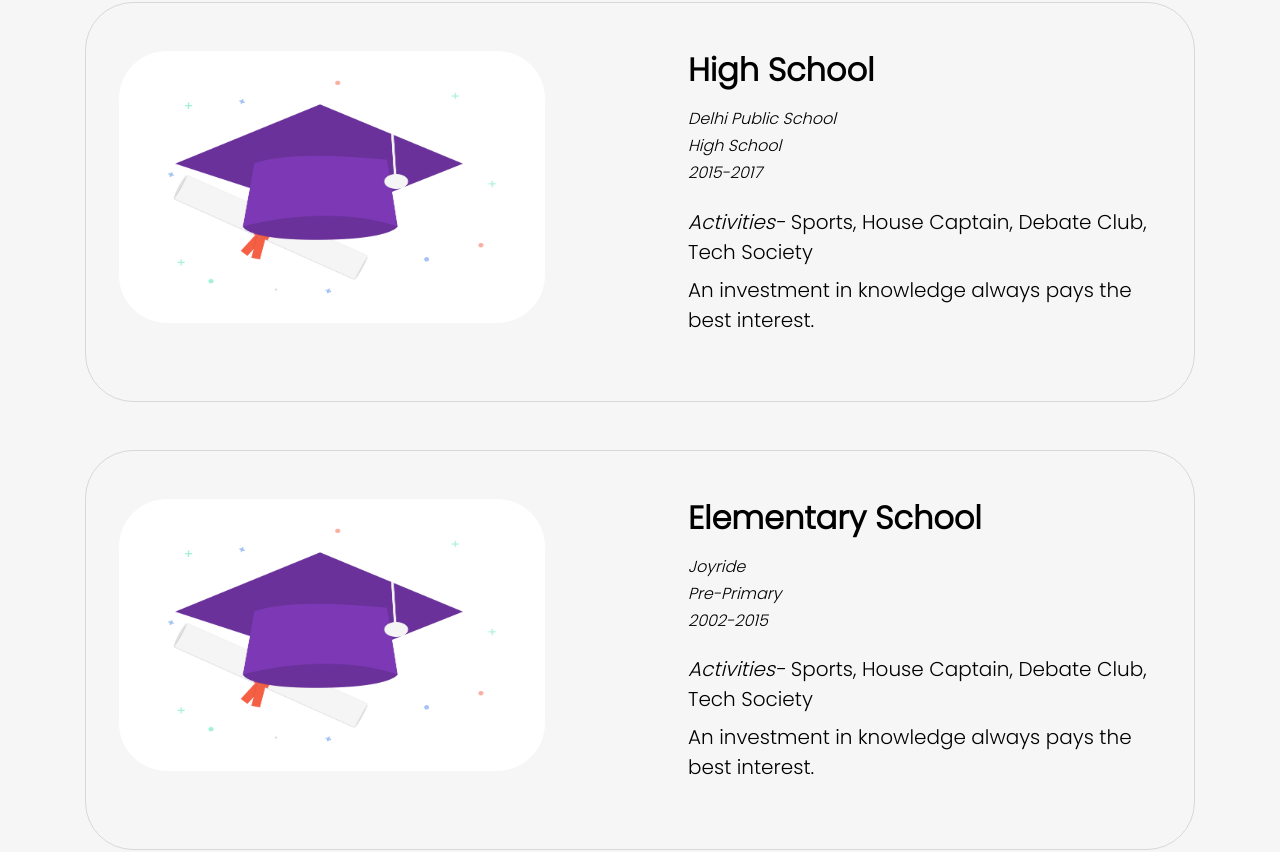
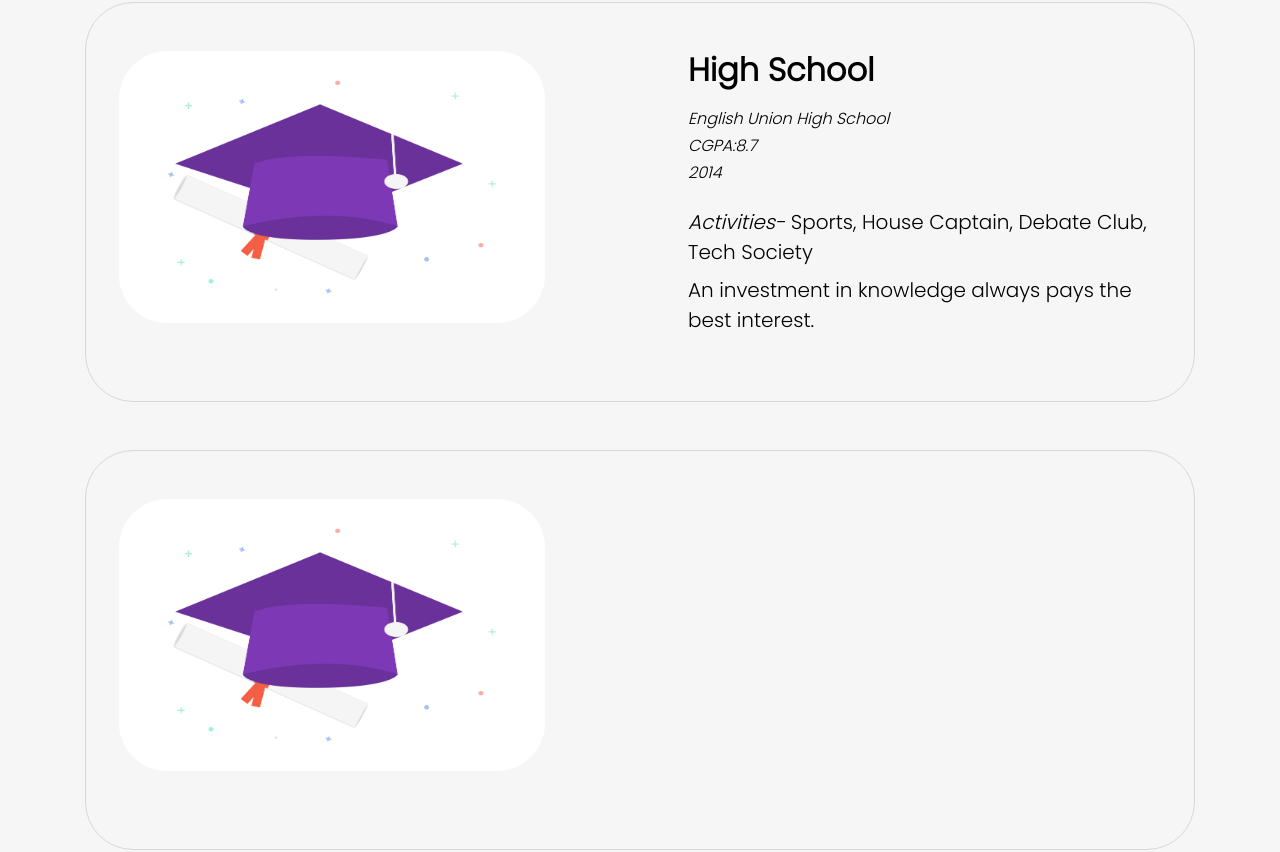
Before and after one commit to narravishal/narravishal.github.io, a plain HTML site: page education.html in a window 1280 px wide. Shown: the part 1745-2597 px from the top of the page. Drawn offline with nearby package versions, Linux system fonts and the light colour scheme; animation ran at ten frames a second; some icons are missing; files whose address does not match are found by name.

Commit message:
Update education.html

```diff
--- a/education.html
+++ b/education.html
@@ -2,11 +2,11 @@
 <html lang="en">
 
 <head>
-    <title>John Doe | Education</title>
+    <title>Narra Vishal| Education</title>
     <meta charset="UTF-8">
     <meta name="viewport" content="width=device-width, initial-scale=1.0">
-    <meta name="keywords" content="free portfolio template,portfolio template, portfolio website template, open source, open sourcing, contributing to open source" />
-    <meta name="description" content="This project serves free and beautiful portfolio template for everyone. Anyone can showcase their work including moocs, education, projects, experience,etc. to the world." />
+    <meta name="keywords" content="#" />
+    <meta name="description" content="#" />
 
     <!-- Robot.txt -->
     <meta name="robots" content="index,follow" />
@@ -14,8 +14,8 @@
     <meta name="AdsBot-Google" content="index,follow" />
 
     <meta property="og:site_name" content="https://portfolio.smaranjitghose.codes/education.html">
-    <meta property="og:title" content="John Doe | Education">
-    <meta property="og:description" content="This project serves free and beautiful portfolio template for everyone. Anyone can showcase their work including moocs, education, projects, experience,etc. to the world.">
+    <meta property="og:title" content="Narra Vishal| Education">
+    <meta property="og:description" content="#">
     <meta property="og:type" content="website">
     <meta property="og:url" content="https://portfolio.smaranjitghose.codes/education.html">
     <meta name="twitter:card" content="summary">
@@ -312,9 +312,9 @@
                     <div class="col-xl-6 col-md-6 col-sm-12 p-5">
                         <h4>High School</h4>
                         <div class="qual">
-                            <h6><em>Delhi Public School</em></h6>
-                            <h6><em>High School</em></h6>
-                            <h6><em>2015-2017</em></h6>
+                            <h6><em>English Union High School</em></h6>
+                            <h6><em>CGPA:8.7</em></h6>
+                            <h6><em>2014</em></h6>
                         </div>
                         <p><i>Activities-</i> Sports, House Captain, Debate Club, Tech Society</p>
                         <p>An investment in knowledge always pays the best interest.</p>
@@ -325,17 +325,7 @@
                 <div class="row">
                     <div class="col-xl-6 col-md-6 col-sm-12 p-5">
                         <img src="assets/images/education-page/education.png" alt="education.png">
-                    </div>
-                    <div class="col-xl-6 col-md-6 col-sm-12 p-5">
-                        <h4>Elementary School</h4>
-                        <div class="qual">
-                            <h6><em>Joyride</em></h6>
-                            <h6><em>Pre-Primary</em></h6>
-                            <h6><em>2002-2015</em></h6>
-                        </div>
-                        <p><i>Activities-</i> Sports, House Captain, Debate Club, Tech Society</p>
-                        <p>An investment in knowledge always pays the best interest.</p>
-                    </div>
+			</div>
                 </div>
             </div>
         </div>
@@ -354,10 +344,6 @@
       <div class="cursor-dot"></div>
     <!-- Dynamic footer section -->
 
-    <!-- Google Analytics -->
-    <script async src="https://www.googletagmanager.com/gtag/js?id=UA-167979537-2"></script>
-    <!-- Fetching our Google Tag Manager -->
-
     <!-- script -->
     <script src="https://code.jquery.com/jquery-3.5.1.min.js" integrity="sha256-9/aliU8dGd2tb6OSsuzixeV4y/faTqgFtohetphbbj0=" crossorigin="anonymous"></script>
     <script src="assets/js/app.js"></script>
```
